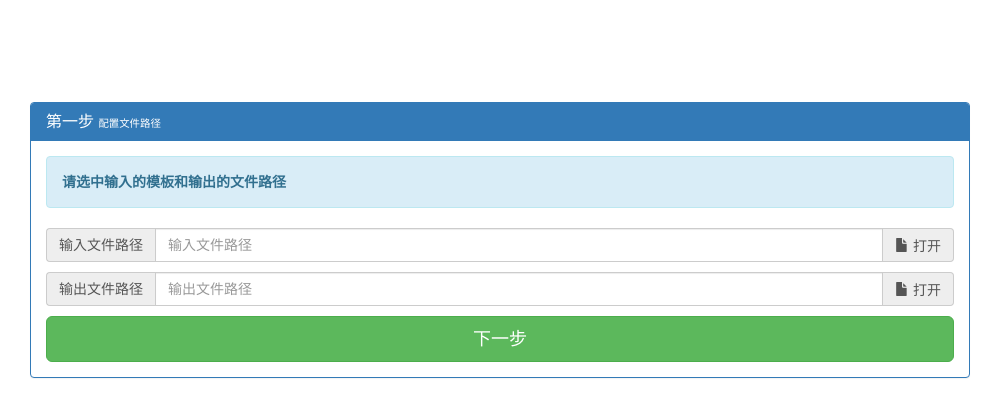
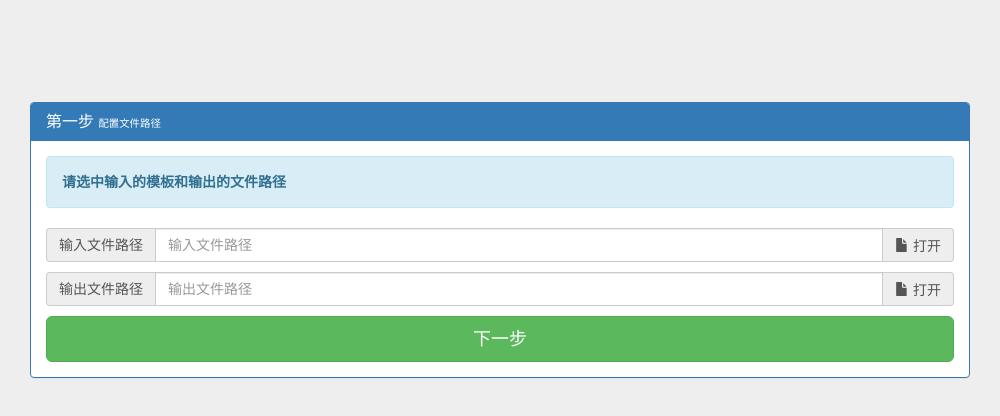
Before and after one commit to xueenze/electron-excel-analysis, an Electron app: page window/index.html in a window 1000 px wide. Drawn offline with Linux system fonts and the light colour scheme; no server answers.

Commit message:
优化背景

```diff
--- a/package.json
+++ b/package.json
@@ -4,7 +4,7 @@
   "description": "基于Electron的Excel分析",
   "main": "main.js",
   "scripts": {
-    "start": "electron .",
+    "dev": "electron .",
     "packageWin32": "electron-packager . 模板分析工具 --platform=win32 --out=./dist --icon=icon.ico --arch=x64 --asar --app-version=1.0  --overwrite"
   },
   "repository": "https://github.com/xueenze/electron-excel-analysis.git",
--- a/window/css/index.css
+++ b/window/css/index.css
@@ -1,3 +1,7 @@
+body{
+    background-color: #eee;
+}
+
 .container{
     display: flex;
     align-items: center;
```
Also changed, not shown: 1 other file.
